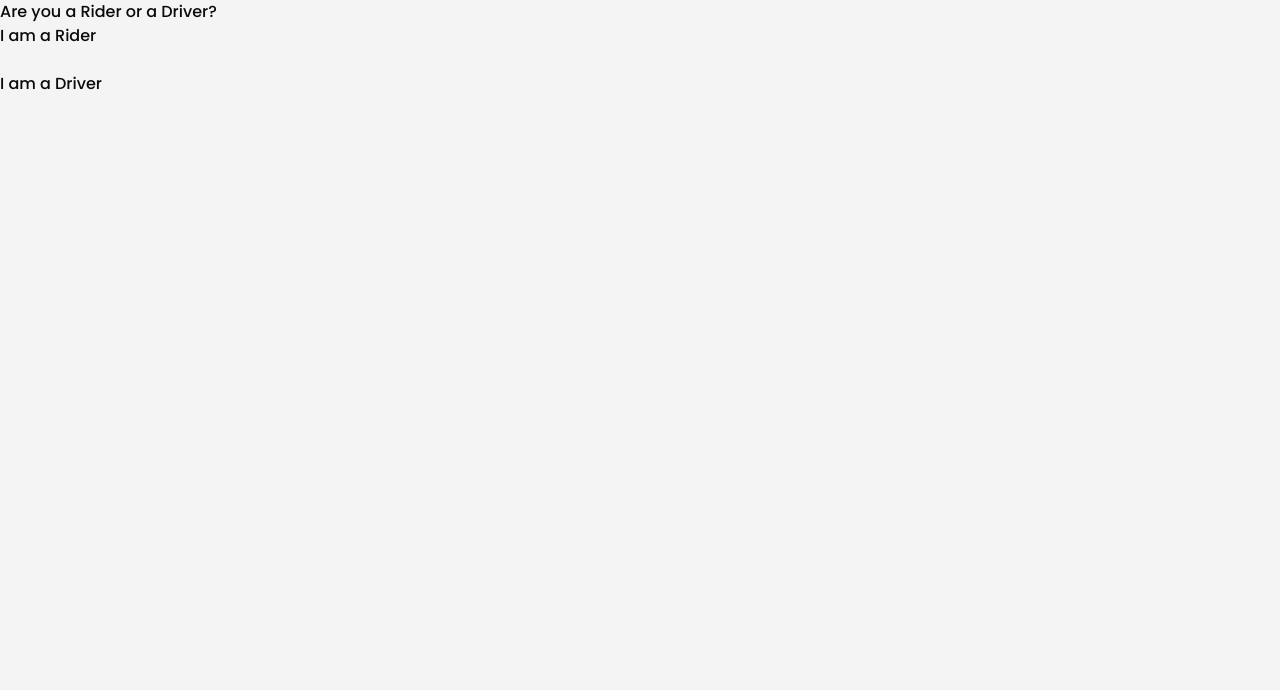
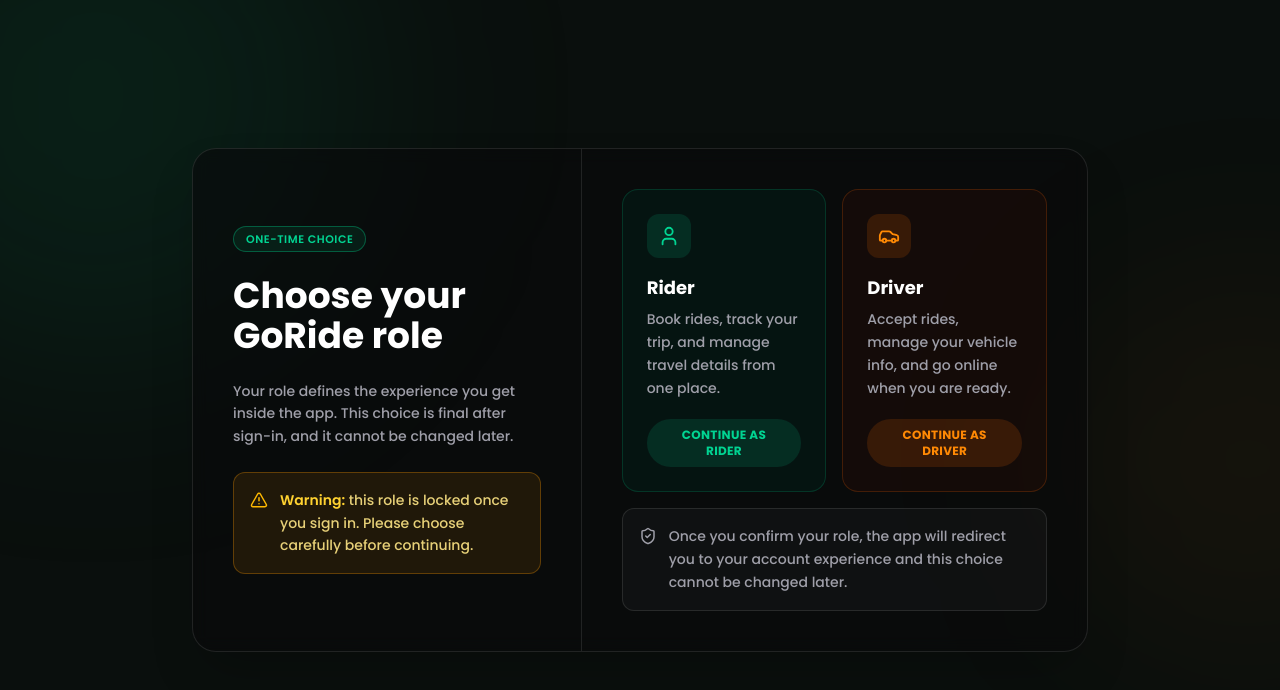
Before and after one commit to GoRide-App/goride-frontend, a Next.js app: page /onboarding/select-role in a window 1280 px wide. Shown: the top 690 px of the page. Built offline with nearby package versions, Linux system fonts and the light colour scheme; no server answers.

Commit message:
feat: update role selection UI with enhanced layout and role confirmation warnings

```diff
--- a/src/app/driver/profile/page.tsx
+++ b/src/app/driver/profile/page.tsx
@@ -322,6 +322,7 @@
     }
   };
 
+  // eslint-disable-next-line react-hooks/incompatible-library
   const selected = watch("vehicleTypeCode");
 
   return (
--- a/src/app/onboarding/select-role/page.tsx
+++ b/src/app/onboarding/select-role/page.tsx
@@ -1,7 +1,52 @@
+// "use client";
+
+// import { useState } from "react";
+// import { selectRole } from "../../../lib/api";
+
+// export default function SelectRole() {
+//   const [submitting, setSubmitting] = useState(false);
+//   const [error, setError] = useState<string | null>(null);
+
+//   async function handleSelect(role: "Driver" | "Rider") {
+//     setSubmitting(true);
+//     setError(null);
+//     try {
+//       await selectRole(role);
+//       // Force a fresh OIDC round-trip so the new roles claim
+//       // gets baked into a new token/cookie. Asgardeo's own session
+//       // is still active, so this is silent - no login prompt shown.
+//       // eslint-disable-next-line @next/next/no-location-assign-relative-destination
+//       window.location.href = `${process.env.NEXT_PUBLIC_API_URL}/login?returnUrl=${encodeURIComponent(`${window.location.origin}/dashboard`)}`;
+//       // eslint-disable-next-line @typescript-eslint/no-unused-vars
+//     } catch (err) {
+//       setError("Something went wrong. Please try again.");
+//       setSubmitting(false);
+//     }
+//   }
+
+//   return (
+//     <main>
+//       <h1>Are you a Rider or a Driver?</h1>
+//       <button disabled={submitting} onClick={() => handleSelect("Rider")}>
+//         I am a Rider
+//       </button>
+//       <br />
+//       <br />
+//       <button disabled={submitting} onClick={() => handleSelect("Driver")}>
+//         I am a Driver
+//       </button>
+//       {error && <p>{error}</p>}
+//     </main>
+//   );
+// }
+
+
 "use client";
 
 import { useState } from "react";
+import { AlertTriangle, Car, ShieldCheck, User } from "lucide-react";
 import { selectRole } from "../../../lib/api";
+import { useAuthStore } from "@/lib/auth/session";
 
 export default function SelectRole() {
   const [submitting, setSubmitting] = useState(false);
@@ -15,8 +60,9 @@
       // Force a fresh OIDC round-trip so the new roles claim
       // gets baked into a new token/cookie. Asgardeo's own session
       // is still active, so this is silent - no login prompt shown.
+      useAuthStore.getState().setSession(null);
       // eslint-disable-next-line @next/next/no-location-assign-relative-destination
-      window.location.href = `${process.env.NEXT_PUBLIC_API_URL}/login?returnUrl=${encodeURIComponent(`${window.location.origin}/dashboard`)}`;
+      window.location.href = `${process.env.NEXT_PUBLIC_API_URL}/login?prompt=login&returnUrl=${encodeURIComponent(`${window.location.origin}/dashboard`)}`;
       // eslint-disable-next-line @typescript-eslint/no-unused-vars
     } catch (err) {
       setError("Something went wrong. Please try again.");
@@ -25,17 +71,151 @@
   }
 
   return (
-    <main>
-      <h1>Are you a Rider or a Driver?</h1>
-      <button disabled={submitting} onClick={() => handleSelect("Rider")}>
-        I am a Rider
-      </button>
-      <br />
-      <br />
-      <button disabled={submitting} onClick={() => handleSelect("Driver")}>
-        I am a Driver
-      </button>
-      {error && <p>{error}</p>}
+    <main className="relative flex min-h-dvh items-center justify-center overflow-hidden bg-[#0a0f0d] px-4 py-12">
+      {/* ambient glow */}
+      <div
+        aria-hidden
+        className="pointer-events-none absolute -left-40 -top-40 h-[32rem] w-[32rem] rounded-full bg-emerald-500/10 blur-[120px]"
+      />
+      <div
+        aria-hidden
+        className="pointer-events-none absolute -right-40 top-1/3 h-[24rem] w-[24rem] rounded-full bg-orange-500/5 blur-[100px]"
+      />
+
+      <div className="relative w-full max-w-4xl overflow-hidden rounded-3xl border border-white/10 bg-zinc-950/60 shadow-2xl backdrop-blur-sm">
+        <div className="grid grid-cols-1 lg:grid-cols-[1fr_1.3fr]">
+          {/* Left: context panel */}
+          <div className="flex flex-col justify-center gap-6 border-b border-white/10 p-8 lg:border-b-0 lg:border-r lg:p-10">
+            <span className="inline-flex w-fit items-center rounded-full border border-emerald-500/40 bg-emerald-500/10 px-3 py-1 text-[11px] font-semibold uppercase tracking-wider text-emerald-400">
+              One-time choice
+            </span>
+
+            <h1 className="text-4xl font-bold leading-[1.1] text-white">
+              Choose your GoRide role
+            </h1>
+
+            <p className="text-sm leading-relaxed text-zinc-400">
+              Your role defines the experience you get inside the app. This
+              choice is final after sign-in, and it cannot be changed later.
+            </p>
+
+            <div className="flex items-start gap-3 rounded-xl border border-amber-500/30 bg-amber-500/10 p-4">
+              <AlertTriangle
+                size={18}
+                className="mt-0.5 shrink-0 text-amber-400"
+              />
+              <p className="text-sm leading-relaxed text-amber-200/90">
+                <span className="font-semibold text-amber-300">
+                  Warning:
+                </span>{" "}
+                this role is locked once you sign in. Please choose carefully
+                before continuing.
+              </p>
+            </div>
+          </div>
+
+          {/* Right: role cards */}
+          <div className="flex flex-col gap-4 p-8 lg:p-10">
+            <div className="grid grid-cols-1 gap-4 sm:grid-cols-2">
+              <RoleCard
+                tone="rider"
+                icon={<User size={22} />}
+                title="Rider"
+                description="Book rides, track your trip, and manage travel details from one place."
+                ctaLabel="Continue as Rider"
+                disabled={submitting}
+                onSelect={() => handleSelect("Rider")}
+              />
+              <RoleCard
+                tone="driver"
+                icon={<Car size={22} />}
+                title="Driver"
+                description="Accept rides, manage your vehicle info, and go online when you are ready."
+                ctaLabel="Continue as Driver"
+                disabled={submitting}
+                onSelect={() => handleSelect("Driver")}
+              />
+            </div>
+
+            <div className="flex items-start gap-3 rounded-xl border border-white/10 bg-white/[0.03] p-4">
+              <ShieldCheck
+                size={18}
+                className="mt-0.5 shrink-0 text-zinc-400"
+              />
+              <p className="text-sm leading-relaxed text-zinc-400">
+                Once you confirm your role, the app will redirect you to your
+                account experience and this choice cannot be changed later.
+              </p>
+            </div>
+
+            {error && (
+              <p role="alert" className="text-sm font-medium text-red-400">
+                {error}
+              </p>
+            )}
+          </div>
+        </div>
+      </div>
     </main>
   );
 }
+
+function RoleCard({
+  tone,
+  icon,
+  title,
+  description,
+  ctaLabel,
+  disabled,
+  onSelect,
+}: {
+  tone: "rider" | "driver";
+  icon: React.ReactNode;
+  title: string;
+  description: string;
+  ctaLabel: string;
+  disabled: boolean;
+  onSelect: () => void;
+}) {
+  const isRider = tone === "rider";
+
+  return (
+    <div
+      className={`flex flex-col gap-4 rounded-2xl border p-6 transition-colors ${
+        isRider
+          ? "border-emerald-500/20 bg-emerald-950/30 hover:border-emerald-500/40"
+          : "border-orange-500/20 bg-orange-950/20 hover:border-orange-500/40"
+      }`}
+    >
+      <div
+        className={`flex h-11 w-11 items-center justify-center rounded-xl ${
+          isRider
+            ? "bg-emerald-500/15 text-emerald-400"
+            : "bg-orange-500/15 text-orange-400"
+        }`}
+      >
+        {icon}
+      </div>
+
+      <div className="flex flex-col gap-1.5">
+        <h2 className="text-lg font-bold text-white">{title}</h2>
+        <p className="text-sm leading-relaxed text-zinc-400">
+          {description}
+        </p>
+      </div>
+
+      <button
+        type="button"
+        disabled={disabled}
+        onClick={onSelect}
+        className={`mt-1 w-fit rounded-full px-4 py-2 text-xs font-bold uppercase tracking-wide transition-colors disabled:cursor-not-allowed disabled:opacity-50 ${
+          isRider
+            ? "bg-emerald-500/15 text-emerald-400 hover:bg-emerald-500/25"
+            : "bg-orange-500/15 text-orange-400 hover:bg-orange-500/25"
+        }`}
+      >
+        {ctaLabel}
+      </button>
+    </div>
+  );
+}
--- a/src/app/page.tsx
+++ b/src/app/page.tsx
@@ -2,7 +2,7 @@
 import Link from "next/link";
 import { ArrowRight, Car, MapPin, ShieldCheck, Wallet } from "lucide-react";
 import { Logo } from "@/components/brand/logo";
-import { identityLoginUrl, ROUTES } from "@/lib/constants";
+import { identityLoginUrl} from "@/lib/constants";
 
 const FEATURES = [
   {
--- a/src/lib/api.ts
+++ b/src/lib/api.ts
@@ -285,6 +285,7 @@
 
   const res = await fetch(`${API_URL}/api/me`, {
     credentials: "include", // sends the app_session cookie cross-origin
+    cache: 'no-store',
   });
 
   if (res.status === 401) return null;
```
